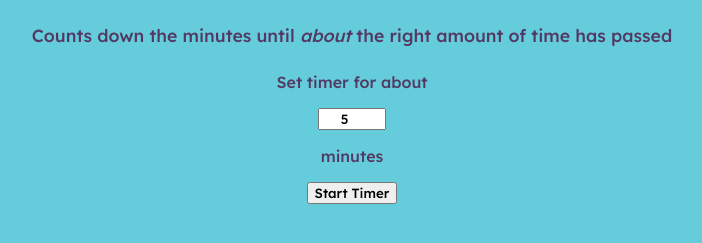
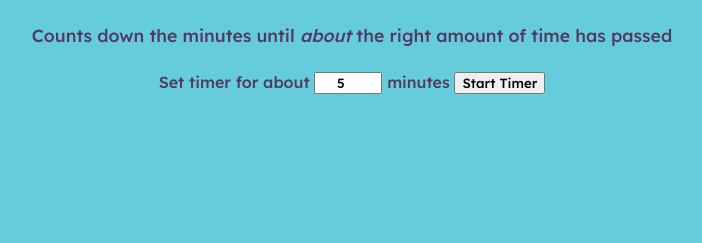
Before and after one commit to andrewl/about-time, a plain HTML site: page index.html in a window 1280 px wide. Shown: the part 85-328 px from the top of the page, without its empty margins (288-990 px from the left). Drawn offline with Linux system fonts and the light colour scheme; a web font is replaced by a local one.

Commit message:
wRevert "better layout"
This reverts commit d6c788340c7c75eace9efe669f630553bc0d5bcc.

```diff
--- a/index.html
+++ b/index.html
@@ -2,14 +2,6 @@
 <html lang="en">
 <head>
   <meta charset="UTF-8">
-  <meta name="viewport" content="width=device-width, initial-scale=1.0">
-   <!-- Link the manifest -->
-  <link rel="manifest" href="manifest.json">
-  <meta name="theme-color" content="#2196f3">
-
-  <!-- App icons -->
-  <link rel="icon" sizes="192x192" href="icons/icon-192.png">
-  <link rel="apple-touch-icon" href="icons/icon-192.png">
   <title>About Time</title>
 <link rel="preconnect" href="https://fonts.googleapis.com">
 <link rel="preconnect" href="https://fonts.gstatic.com" crossorigin>
@@ -45,12 +37,12 @@
 <body>
   <h1>About Time</h1>
   <p id="message">Counts down the minutes until <em>about</em> the right amount time has passed</p>
-  <div id="setter">
-    <p><label for="minutes">Set timer for about </label></p>
-    <p><input type="number" id="minutes" min="1" max="240" value="5"></p>
-    <p>minutes</p>
+  <p id="setter">
+  <label for="minutes">Set timer for about </label>
+  <input type="number" id="minutes" min="1" max="240" value="5">
+  <span>minutes</span>
   <button id="startBtn">Start Timer</button>
-  </div>
+  </p>
 
   <audio id="alarmSound" src="https://actions.google.com/sounds/v1/alarms/alarm_clock.ogg" preload="auto"></audio>
 
```
